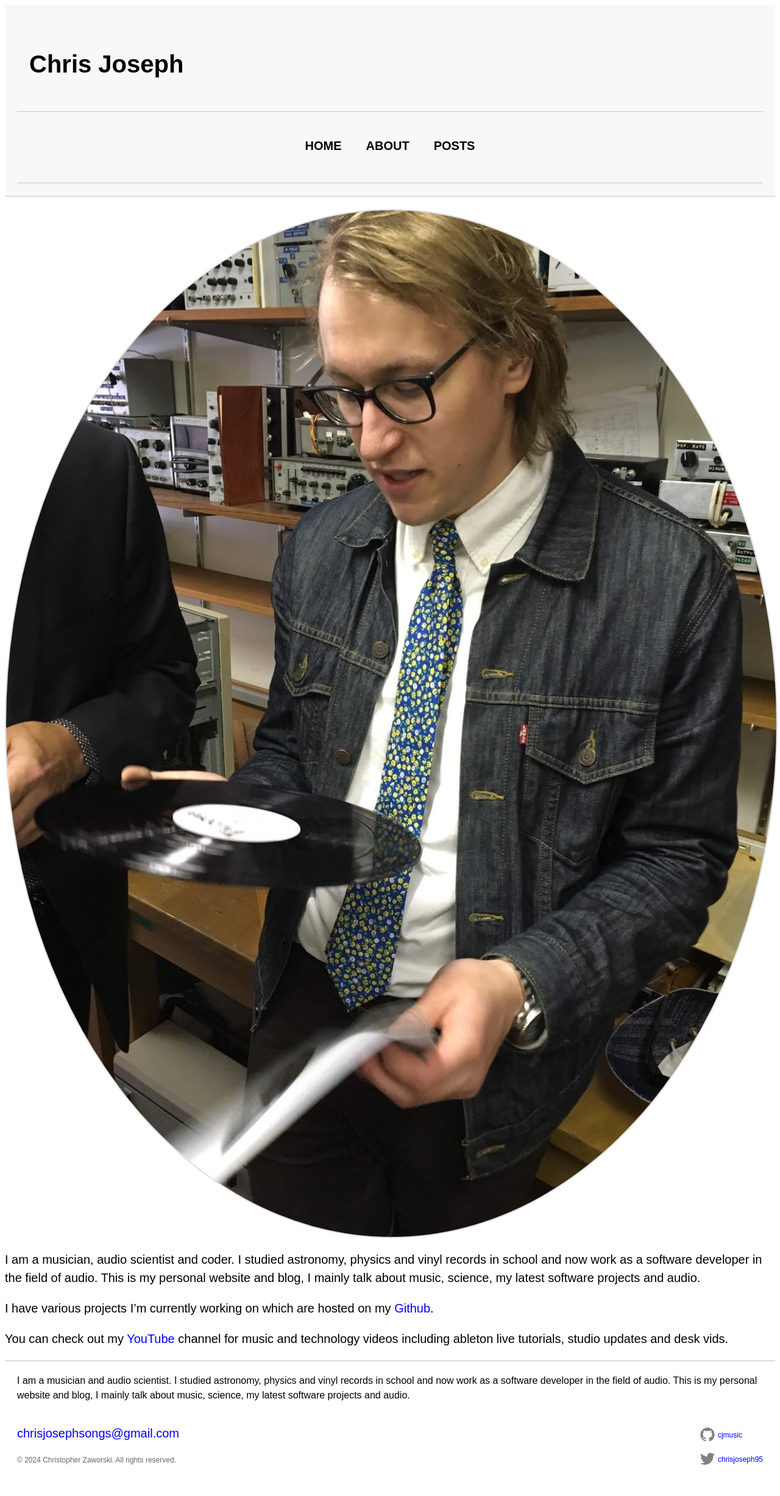
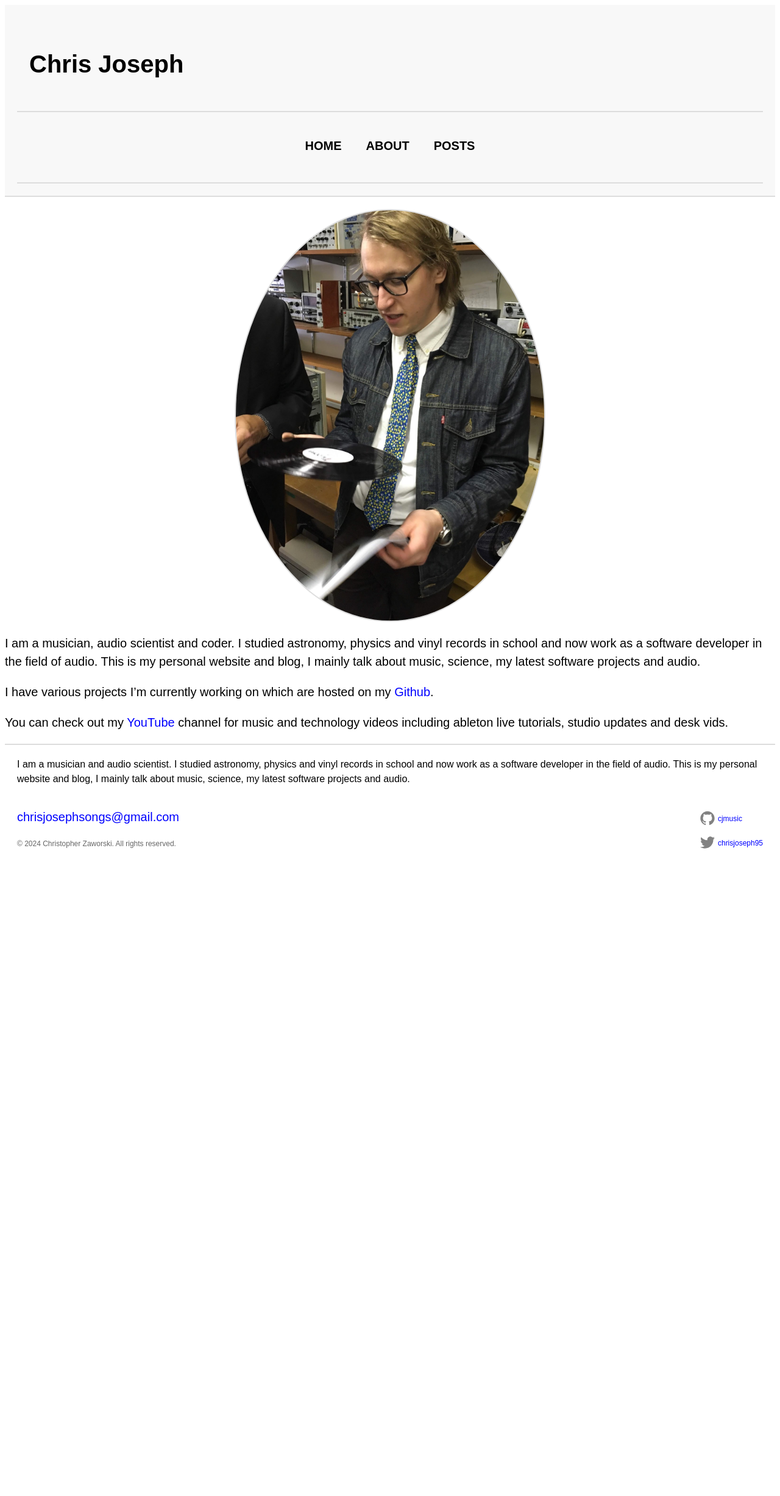
Before and after one commit to CJmusic/cjmusic.github.io, a Jekyll site: the page built from about.md, in a window 1280 px wide. Shown: the whole page at 61% size. Built offline with Jekyll 4.4.1, drawn with Linux system fonts in a browser that asks for light colours; after the commit the page ends 1443 px from its top, so only the background shows below that.

Commit message:
made the pic smaller

```diff
--- a/css/main.css
+++ b/css/main.css
@@ -178,7 +178,7 @@ a:hover {
 
 
 .about-image {
-  max-width: 100%;     /* Ensures the image does not overflow its container */
+  max-width: 40%;     /* Ensures the image does not overflow its container */
   height: auto;        /* Maintains the aspect ratio */
   display: block;      /* Ensures the image behaves as a block element */
   margin: 20px auto;   /* Centers the image with margin */
```
